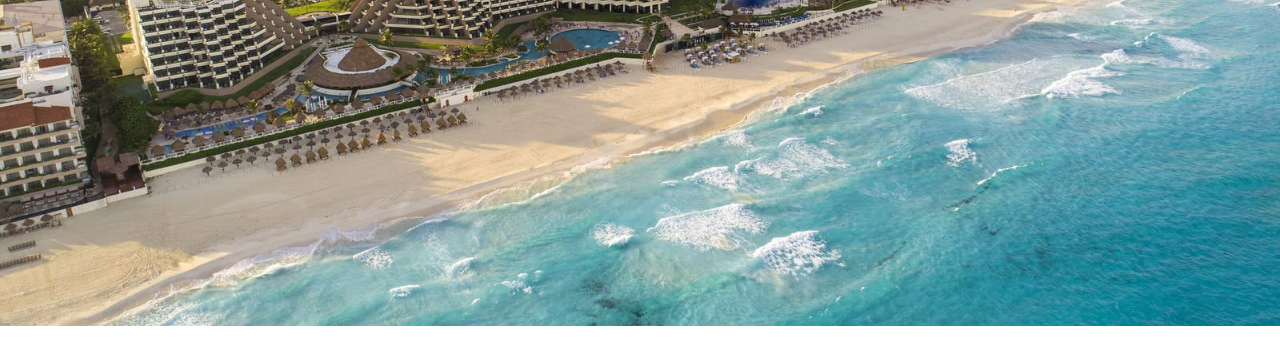
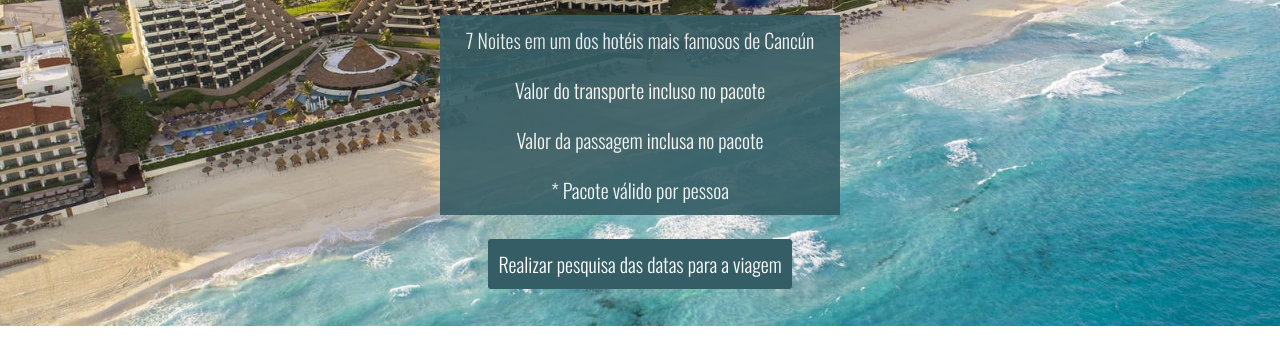
Before and after one commit to gmdot/site_promotion, a plain HTML site: page promocao.html in a window 1280 px wide. Shown: the part 386-750 px from the top of the page. Drawn offline with nearby package versions, Linux system fonts and the light colour scheme; a web font is replaced by a local one.

Commit message:
promocao

```diff
--- a/promocao.html
+++ b/promocao.html
@@ -19,7 +19,7 @@
         </div>
     </header>
     <div class="promocao">
-        <img src="img/cancun-hotel.jpeg" alt="cancun-hotel" width="100%">
+        <img src="img/cancun-hotel.jpeg" alt="cancun-hotel" width="100%" height="100%">
         <div class="nome-hotel">
             <h2>PARADISUS CANCÚN</h2>
             <p>★★★★★</p>
@@ -29,8 +29,12 @@
                 <h2>Por: R$3.475</h2>
             </div>
             <div class="informations">
-
+                <h2>7 Noites em um dos hotéis mais famosos de Cancún</h2>
+                <h2>Valor do transporte incluso no pacote</h2>
+                <h2>Valor da passagem inclusa no pacote</h2>
+                <h2>* Pacote válido por pessoa</h2>
             </div>
+            <button>Realizar pesquisa das datas para a viagem</button>
         </div>
     </div>
 </body>
--- a/style.css
+++ b/style.css
@@ -138,3 +138,32 @@ header h1 {
     text-align: center;
     opacity: 80%;
 }
+.informations {
+    width: 400px;
+    background-color: #355d65;
+    color: #fff;
+    font-family: "Oswald", sans-serif;
+    margin: 8rem auto;
+    position: absolute;
+    text-align: center;
+    opacity: 90%;
+}
+.informations h2 {
+    font-size: 20px;
+    padding: 10px 0px;
+}
+.promocao button {
+    border: none;
+    outline: none;
+    padding: 10px;
+    font-family: "Oswald", sans-serif;
+    font-size: 20px;
+    color: #fff;
+    background-color: #355d65;
+    margin: 22rem -22rem auto;
+    cursor: pointer;
+    border-radius: 3px;
+    transition: all 0.3s ease;
+    font-weight: 300;
+    position: relative;
+}
```
